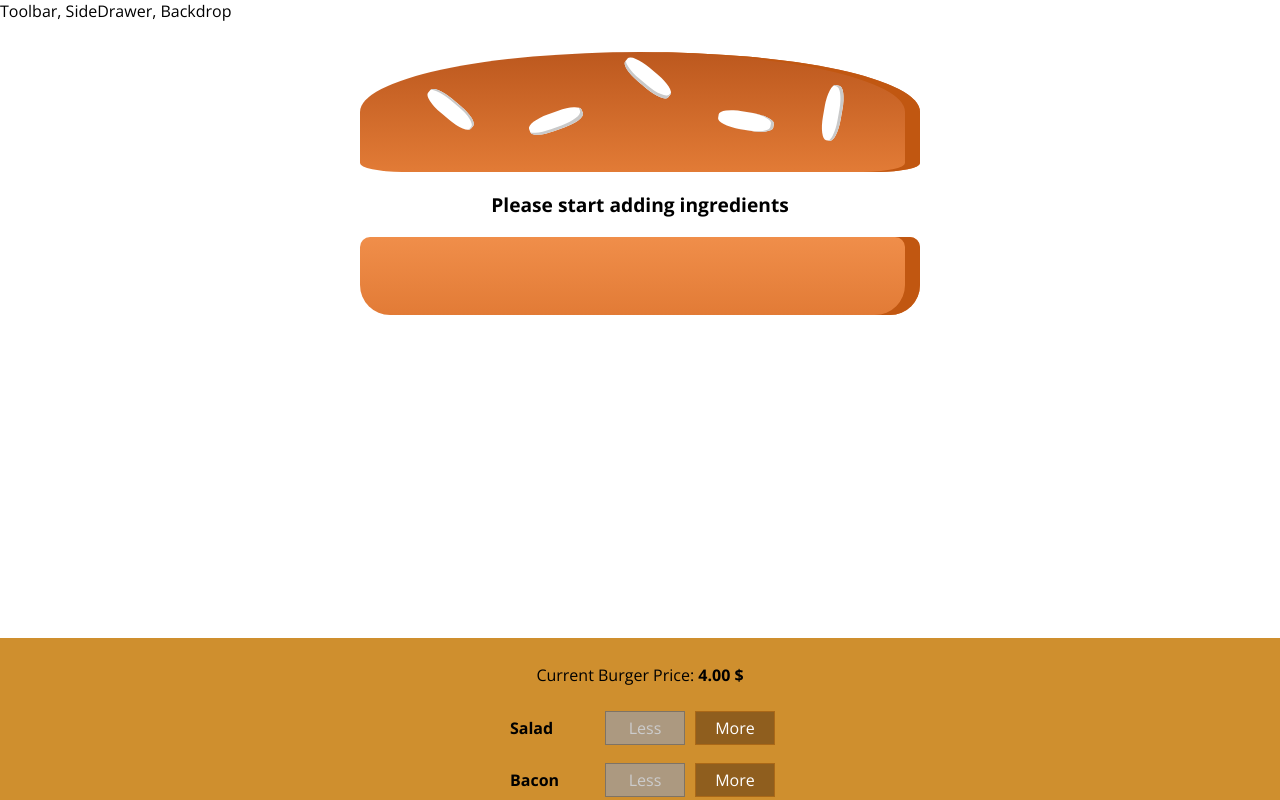
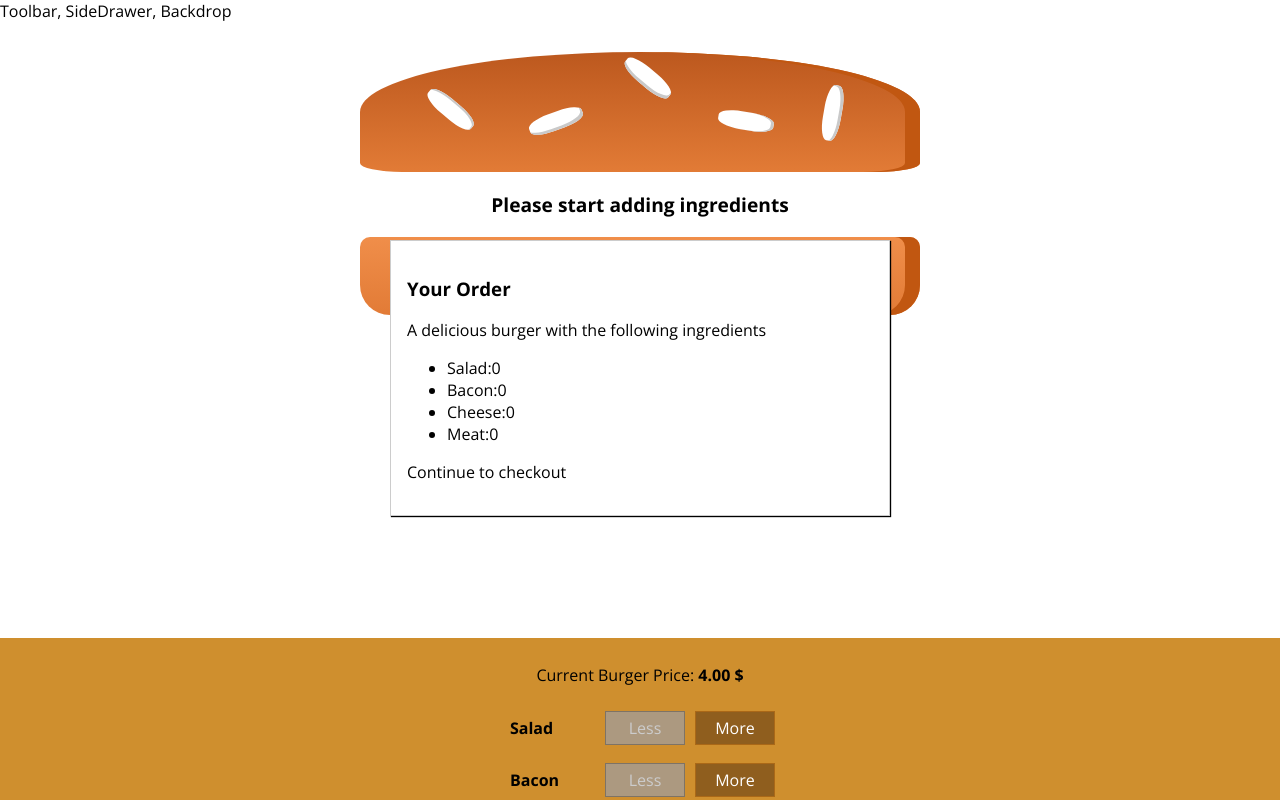
Before and after one commit to moh7afiz90/myBurger-app, a React app: page / in a window 1280 px wide. Shown: the top 800 px of the page. Built offline with nearby package versions, Linux system fonts and the light colour scheme.

Commit message:
Created the order summary model

```diff
--- /dev/null
+++ b/src/components/Burger/OrderSummary/OrderSummary.js
@@ -0,0 +1,23 @@
+import React from "react";
+import Aux from "../../../hoc/Aux";
+
+const OrderSummary = props => {
+  const ingredientSummary = Object.keys(props.ingredients).map(igKey => {
+    return (
+      <li key={igKey}>
+        <span style={{ textTransform: "capitalize" }}>{igKey}</span>:
+        {props.ingredients[igKey]}
+      </li>
+    );
+  });
+  return (
+    <Aux>
+      <h3>Your Order</h3>
+      <p>A delicious burger with the following ingredients</p>
+      <ul>{ingredientSummary}</ul>
+      <p>Continue to checkout</p>
+    </Aux>
+  );
+};
+
+export default OrderSummary;
--- /dev/null
+++ b/src/components/UI/Modal/Modal.css
@@ -0,0 +1,20 @@
+.Modal {
+  position: fixed;
+  z-index: 500;
+  background-color: white;
+  width: 70%;
+  border: 1px solid #ccc;
+  box-shadow: 1px 1px 1px black;
+  padding: 16px;
+  left: 15%;
+  top: 30%;
+  box-sizing: border-box;
+  transition: all 0.3s ease-out;
+}
+
+@media (min-width: 600px) {
+  .Modal {
+      width: 500px;
+      left: calc(50% - 250px);
+  }
+}
--- /dev/null
+++ b/src/components/UI/Modal/Modal.js
@@ -0,0 +1,7 @@
+import React from "react";
+import classes from "./Modal.css";
+const modal = props => {
+  return <div className={classes.Modal}>{props.children}</div>;
+};
+
+export default modal;
--- a/src/containers/BurgerBuilder/BurgerBuilder.js
+++ b/src/containers/BurgerBuilder/BurgerBuilder.js
@@ -3,6 +3,8 @@
 import Aux from "../../hoc/Aux";
 import Burger from "../../components/Burger/Burger";
 import BuildControls from "../../components/Burger/BuildControls/BuildControls";
+import Modal from "../../components/UI/Modal/Modal";
+import OrderSummary from "../../components/Burger/OrderSummary/OrderSummary";
 
 const INGREDIENT_PRICES = {
   salad: 0.5,
@@ -80,6 +82,9 @@
 
     return (
       <Aux>
+        <Modal>
+          <OrderSummary ingredients={this.state.ingredients} />
+        </Modal>
         <Burger ingredients={this.state.ingredients} />
         <BuildControls
           ingredientRemoved={this.removeIngredientHandler}
```
Also changed, not shown: src/components/UI/Backdrop/Backdrop.js (added).
